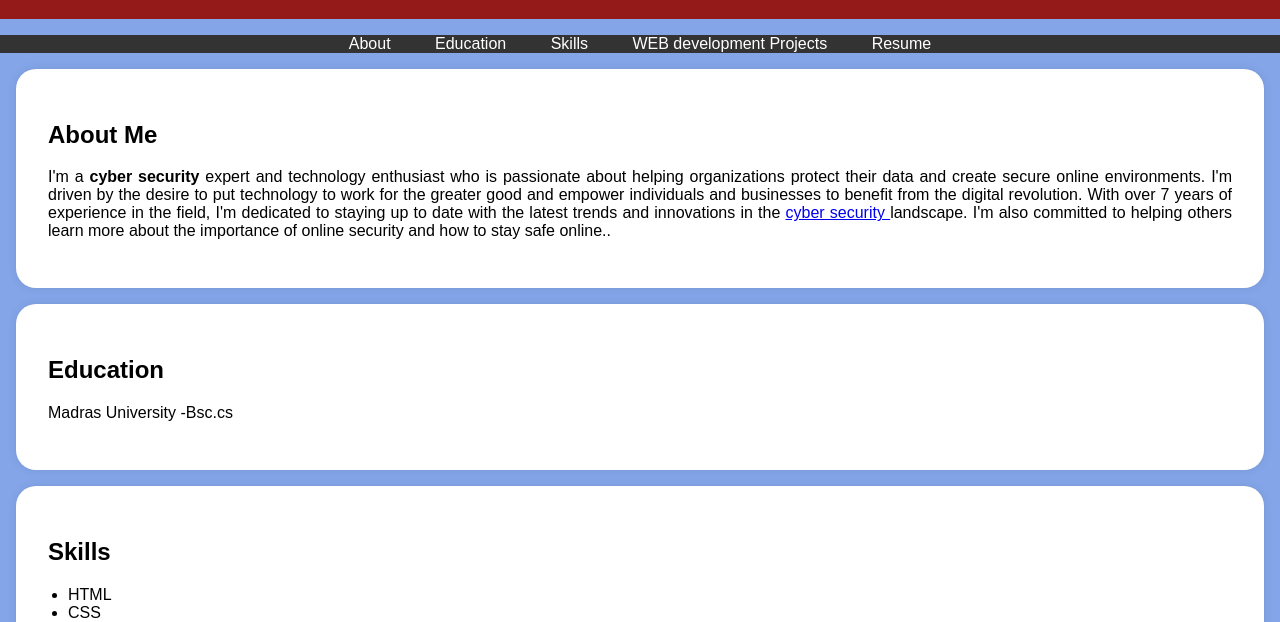
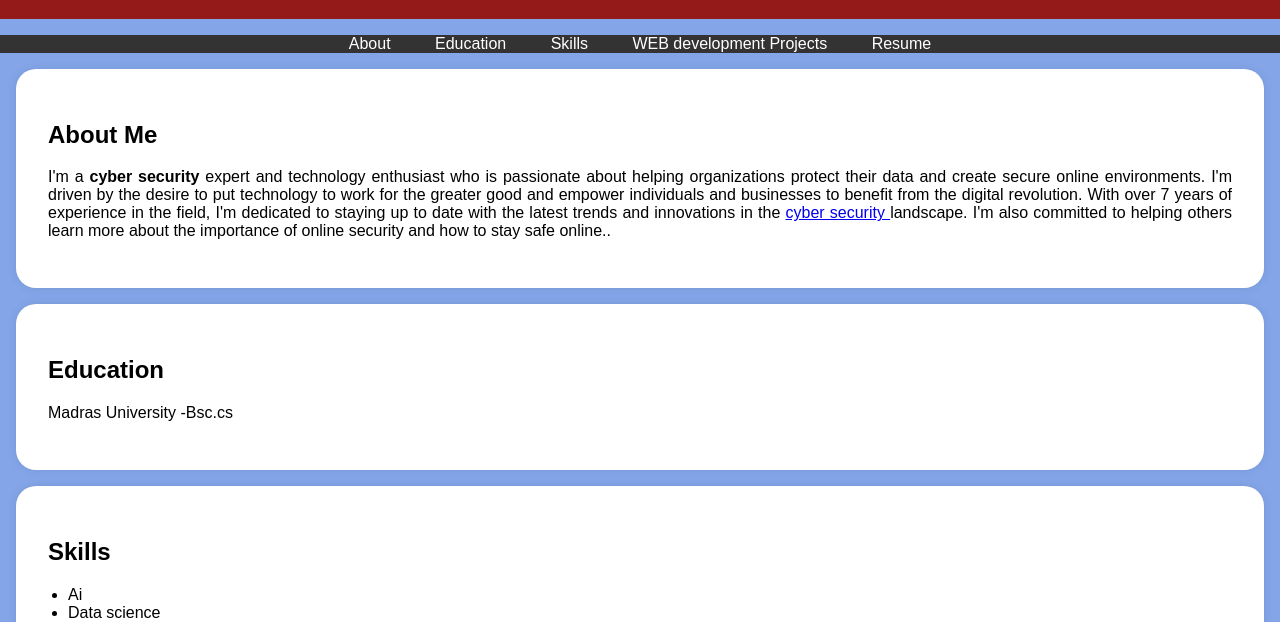
Before and after one commit to kiruthikaS21/KiruthikaS21-, a plain HTML site: page index.html in a window 1280 px wide. Shown: the part 178-800 px from the top of the page. Drawn offline with Linux system fonts and the light colour scheme.

Commit message:
Update index.html

```diff
--- a/index.html
+++ b/index.html
@@ -132,8 +132,8 @@
         <div class="section-content">
             <h2>Skills</h2>
             <ul>
-                <li>HTML</li>
-                <li>CSS</li>
+                <li>Ai</li>
+                <li>Data science</li>
                 <li>JAVASCRIPT </li>
                 <li>Python</li>
                 <li>GITHUB</li>
```
